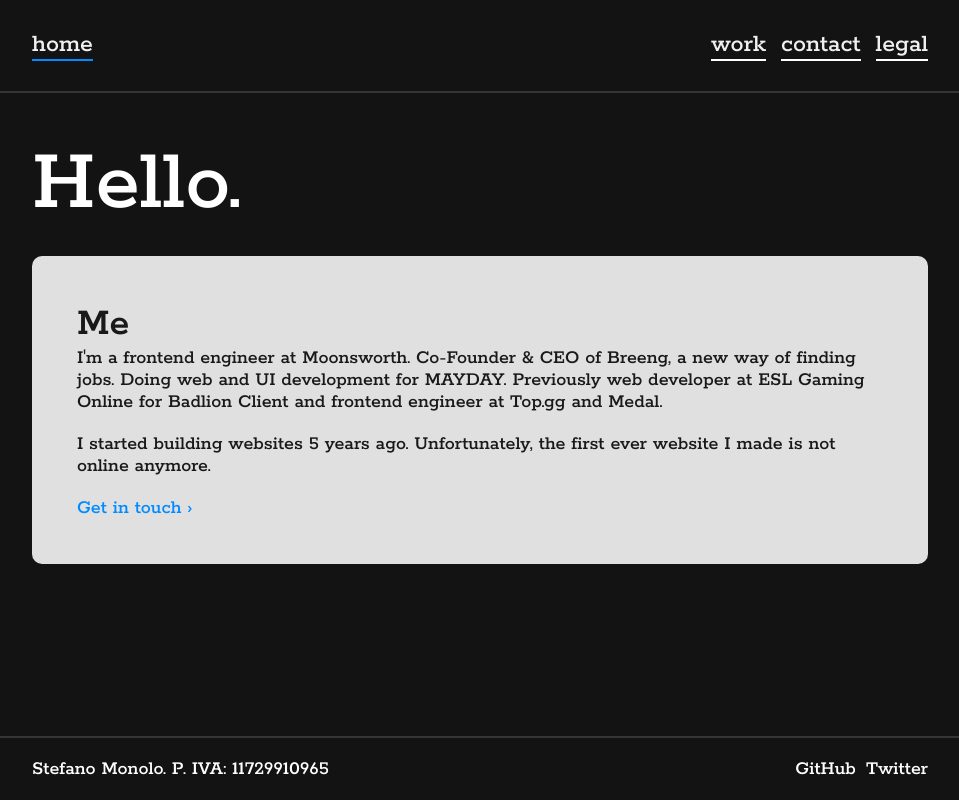
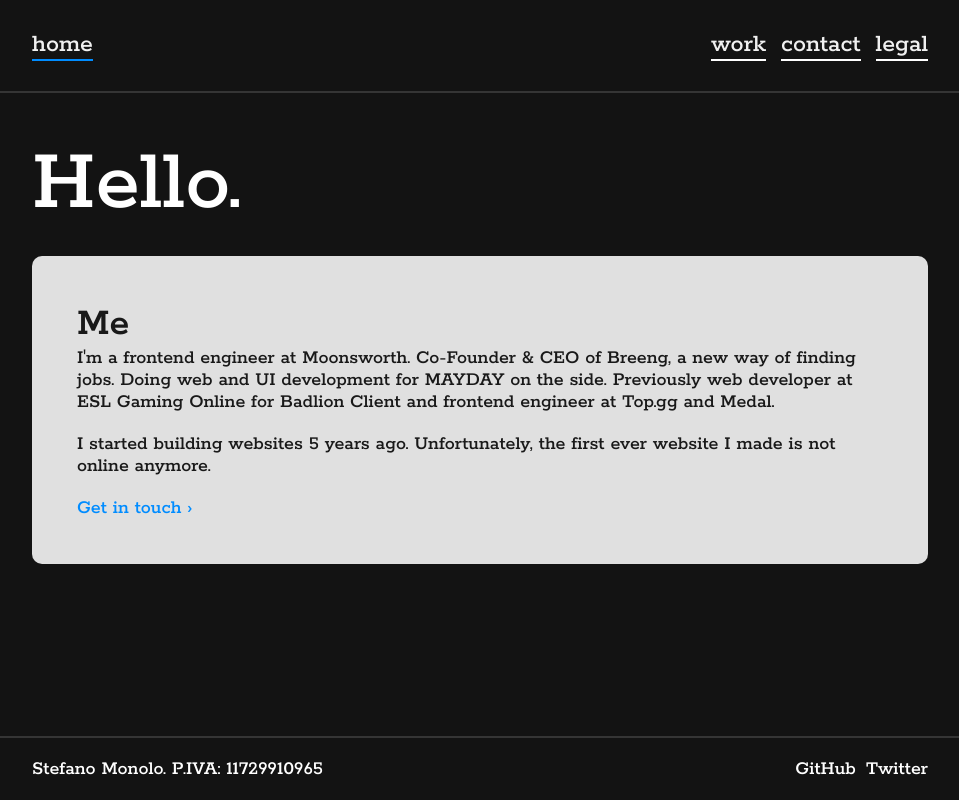
Before and after one commit to smonolo/web, a React (Create React App) app: page / in a window 1280 px wide. Shown: the whole page, without its empty margins (160-1119 px from the left). Built offline with nearby package versions, Linux system fonts and the light colour scheme.

Commit message:
just a few tweaks

```diff
--- a/src/App.tsx
+++ b/src/App.tsx
@@ -1,7 +1,9 @@
 import React from 'react';
 import { BrowserRouter, Switch, Route } from 'react-router-dom';
+
 import Footer from './components/footer';
 import Navigation from './components/navigation';
+
 import items from './items';
 import { GlobalStyle } from './styles';
 
--- a/src/components/footer/index.tsx
+++ b/src/components/footer/index.tsx
@@ -1,4 +1,5 @@
 import React from 'react';
+
 import { Anchor, Container, Text } from '../../styles';
 import { Column, Links, Row, Spacer, Wrapper } from './styles';
 import data from './data.json';
@@ -10,7 +11,7 @@ function Footer() {
                 <Container>
                     <Row>
                         <Column>
-                            <Text>Stefano Monolo. P. IVA: 11729910965</Text>
+                            <Text>Stefano Monolo. P.IVA: 11729910965</Text>
                         </Column>
                         <Links>
                             {data.links.map((link, index) => (
--- a/src/components/navigation/index.tsx
+++ b/src/components/navigation/index.tsx
@@ -1,7 +1,8 @@
 import React from 'react';
+import { withRouter } from 'react-router';
+
 import { Container } from '../../styles';
 import items from './items';
-import { withRouter } from 'react-router';
 import { Column, Grid, Item, Spacer } from './styles';
 
 function Navigation() {
--- a/src/components/outlink/index.tsx
+++ b/src/components/outlink/index.tsx
@@ -1,11 +1,10 @@
 import React from 'react';
+
 import { Anchor } from '../../styles';
 import { Props } from './types';
 
 function Outlink({ link, text }: Props) {
-    return (
-        <Anchor href={link} target='_blank'>{text}</Anchor>
-    );
+    return <Anchor href={link} target='_blank'>{text}</Anchor>;
 }
 
 export default Outlink;
--- a/src/index.tsx
+++ b/src/index.tsx
@@ -1,5 +1,6 @@
 import React from 'react';
 import ReactDOM from 'react-dom';
+
 import App from './App';
 
 ReactDOM.render(<App />, document.getElementById('root'));
--- a/src/pages/contact/index.tsx
+++ b/src/pages/contact/index.tsx
@@ -1,8 +1,10 @@
 import React from 'react';
+
 import Outlink from '../../components/outlink';
+
 import { Container, Heading, Spacer, Text, Anchor, Title } from '../../styles';
+import { Column, ContactBox, Item } from './styles';
 import data from './data.json';
-import { Column, ContactBox, Item } from './styles';
 
 function Contact() {
     const { emails } = data;
--- a/src/pages/home/index.tsx
+++ b/src/pages/home/index.tsx
@@ -1,5 +1,7 @@
 import React from 'react';
+
 import Outlink from '../../components/outlink';
+
 import { Box, Container, Heading, Link, Spacer, Text, Title } from '../../styles';
 import data from './data.json';
 
@@ -16,8 +18,10 @@ function Home() {
                     <Title>Me</Title>
                     <Text>
                         I'm a frontend engineer at <Outlink {...moonsworth} />.
-                        Co-Founder & CEO of <Outlink {...breeng}  />, a new way of finding jobs. Doing web and UI development for <Outlink {...mayday} />.
-                        Previously web developer at <Outlink {...esl} /> for <Outlink {...badlion} /> and frontend engineer at <Outlink {...topgg} /> and <Outlink {...medal} />.
+                        Co-Founder & CEO of <Outlink {...breeng}  />, a new way of finding jobs.
+                        Doing web and UI development for <Outlink {...mayday} /> on the side.
+                        Previously web developer at <Outlink {...esl} /> for <Outlink {...badlion} /> and
+                        frontend engineer at <Outlink {...topgg} /> and <Outlink {...medal} />.
                     </Text>
                     <Spacer>
                         <Text>
--- a/src/pages/legal/index.tsx
+++ b/src/pages/legal/index.tsx
@@ -1,4 +1,5 @@
 import React from 'react';
+
 import { Anchor, Box, Container, Heading, Spacer, Text, Title } from '../../styles';
 import { BlueBox, Column, Grid } from './styles';
 
--- a/src/pages/notfound/index.tsx
+++ b/src/pages/notfound/index.tsx
@@ -2,9 +2,7 @@ import React from 'react';
 import { Redirect } from 'react-router-dom';
 
 function NotFound() {
-    return (
-        <Redirect to='/' />
-    );
+    return <Redirect to='/' />;
 }
 
 export default NotFound;
--- a/src/pages/work/data.json
+++ b/src/pages/work/data.json
@@ -12,7 +12,8 @@
             "company": "Websites & Launcher",
             "links": [
                 "https://www.moonsworth.com",
-                "https://www.lunarclient.com"
+                "https://www.lunarclient.com",
+                "https://store.lunarclient.com"
             ]
         },
         {
@@ -52,7 +53,8 @@
             "company": "Websites & Infrastructure",
             "links": [
                 "https://www.maydayrp.com",
-                "https://account.maydayrp.com"
+                "https://account.maydayrp.com",
+                "https://mdt.maydayrp.com"
             ]
         },
         {
@@ -67,8 +69,7 @@
             "name": "MarKz3D",
             "company": "Website",
             "links": [
-                "https://www.markz3d.com",
-                "https://shop.markz3d.com"
+                "https://www.markz3d.com"
             ]
         },
         {
--- a/src/pages/work/index.tsx
+++ b/src/pages/work/index.tsx
@@ -1,8 +1,10 @@
 import React from 'react';
+
 import Outlink from '../../components/outlink';
+
 import { Box, Container, Heading, Spacer, Text, Title } from '../../styles';
+import { Column, Flex } from './styles';
 import data from './data.json';
-import { Column, Flex } from './styles';
 
 function Work() {
     const { activeProjects } = data;
```
